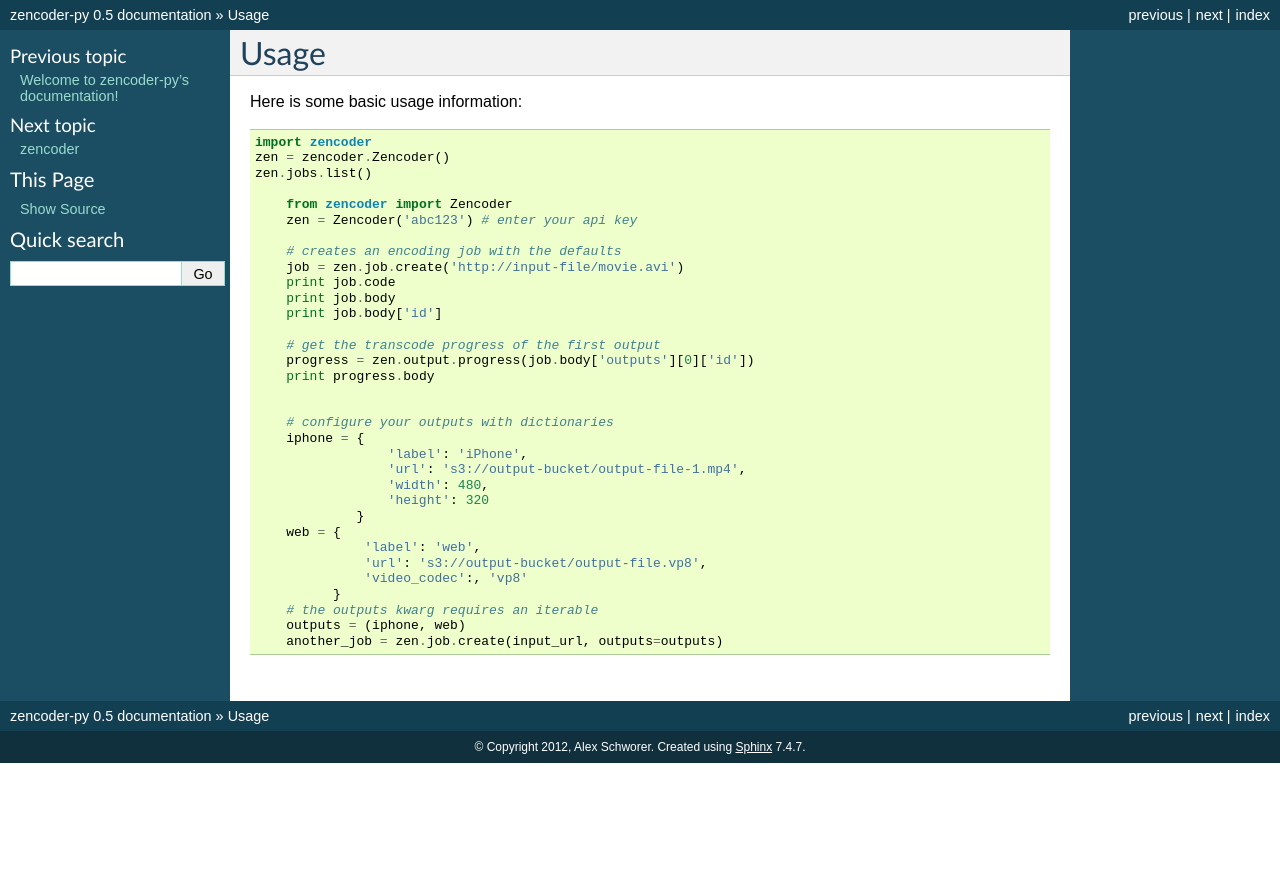
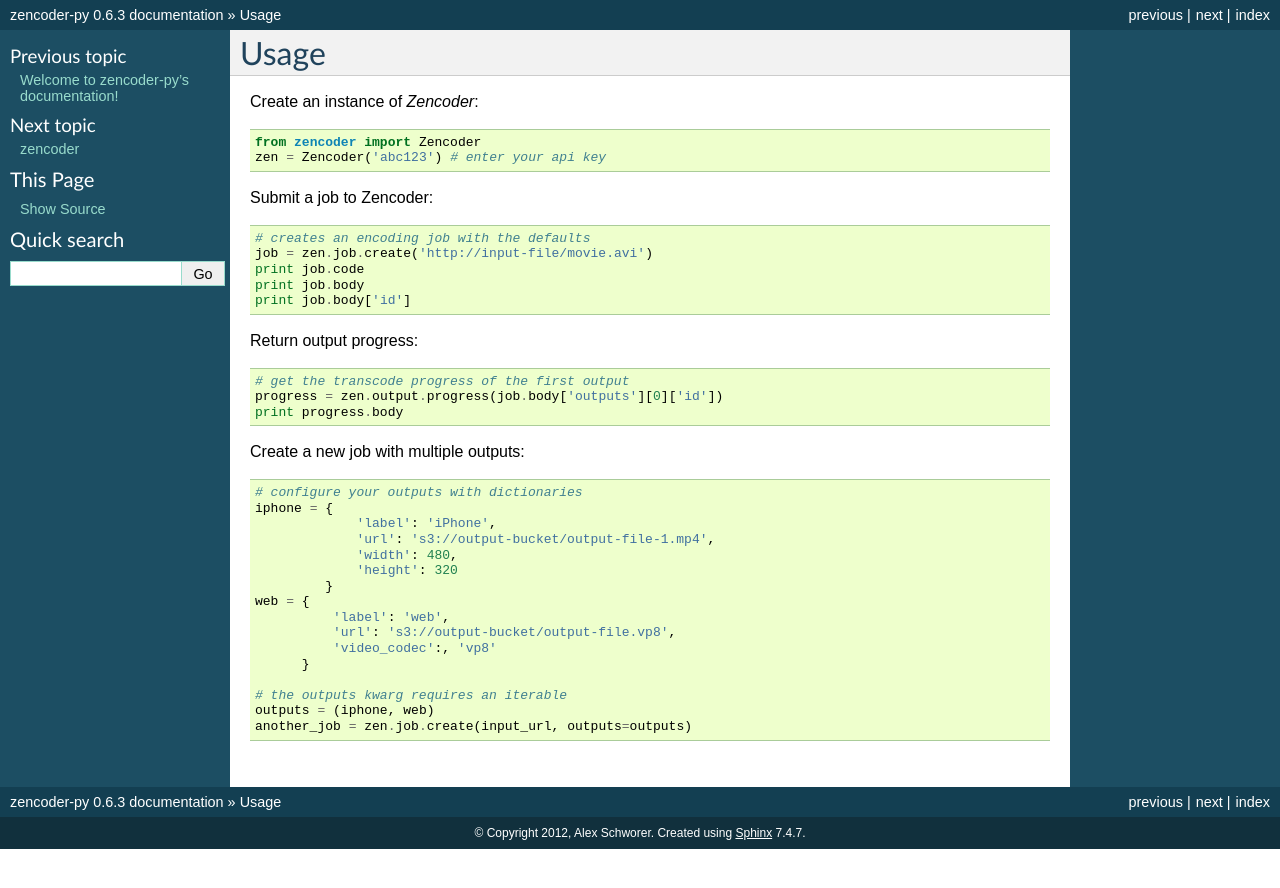
Before and after one commit to zencoder/zencoder-py, a Sphinx documentation site: the page built from docs/usage.rst, in a window 1280 px wide. Shown: the top 888 px of the page. Built offline with Sphinx 7.4.7, drawn with Linux system fonts in a browser that asks for light colours.

Commit message:
Update docs.

```diff
--- a/docs/conf.py
+++ b/docs/conf.py
@@ -48,9 +48,9 @@
 # built documents.
 #
 # The short X.Y version.
-version = '0.5'
+version = '0.6'
 # The full version, including alpha/beta/rc tags.
-release = '0.5'
+release = '0.6.3'
 
 # The language for content autogenerated by Sphinx. Refer to documentation
 # for a list of supported languages.
--- a/docs/usage.rst
+++ b/docs/usage.rst
@@ -1,38 +1,40 @@
 Usage
 =====
 
-Here is some basic usage information::
+Create an instance of `Zencoder`::
 
-    import zencoder
-    zen = zencoder.Zencoder()
-    zen.jobs.list()
+    from zencoder import Zencoder
+    zen = Zencoder('abc123') # enter your api key
 
-        from zencoder import Zencoder
-        zen = Zencoder('abc123') # enter your api key
+Submit a job to Zencoder::
 
-        # creates an encoding job with the defaults
-        job = zen.job.create('http://input-file/movie.avi')
-        print job.code
-        print job.body
-        print job.body['id']
+    # creates an encoding job with the defaults
+    job = zen.job.create('http://input-file/movie.avi')
+    print job.code
+    print job.body
+    print job.body['id']
 
-        # get the transcode progress of the first output
-        progress = zen.output.progress(job.body['outputs'][0]['id'])
-        print progress.body
+Return output progress::
 
+    # get the transcode progress of the first output
+    progress = zen.output.progress(job.body['outputs'][0]['id'])
+    print progress.body
 
-        # configure your outputs with dictionaries
-        iphone = {
-                     'label': 'iPhone',
-                     'url': 's3://output-bucket/output-file-1.mp4',
-                     'width': 480,
-                     'height': 320
-                 }
-        web = {
-                  'label': 'web',
-                  'url': 's3://output-bucket/output-file.vp8',
-                  'video_codec':, 'vp8'
-              }
-        # the outputs kwarg requires an iterable
-        outputs = (iphone, web)
-        another_job = zen.job.create(input_url, outputs=outputs)
+Create a new job with multiple outputs::
+
+    # configure your outputs with dictionaries
+    iphone = {
+                 'label': 'iPhone',
+                 'url': 's3://output-bucket/output-file-1.mp4',
+                 'width': 480,
+                 'height': 320
+             }
+    web = {
+              'label': 'web',
+              'url': 's3://output-bucket/output-file.vp8',
+              'video_codec':, 'vp8'
+          }
+
+    # the outputs kwarg requires an iterable
+    outputs = (iphone, web)
+    another_job = zen.job.create(input_url, outputs=outputs)
```
Also changed, not shown: docs/index.rst (+4 -3 lines), 1 other file.
